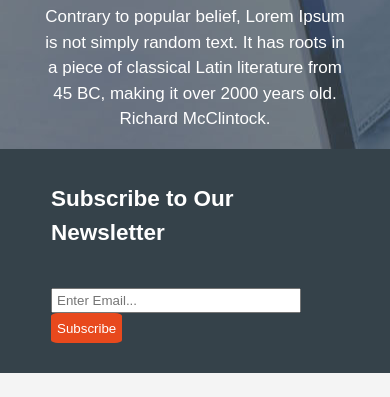
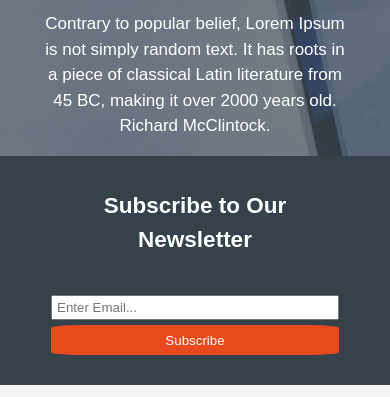
Before and after one commit to Shahbaz-Sadik/Acmi-Responsive-html-css, a plain HTML site: page index.html in a window 390 px wide. Shown: the part 441-838 px from the top of the page. Drawn offline with Linux system fonts and the light colour scheme.

Commit message:
responsive css

```diff
--- a/css/style.css
+++ b/css/style.css
@@ -193,3 +193,41 @@
     padding: 1px;
     margin-top: 20px;
 }
+
+
+
+/* meadia queries */
+
+/* Media Queries */
+@media(max-width: 768px){
+  header #branding,
+  header nav,
+  header nav li,
+  #newsletter h1,
+  #newsletter form,
+  #boxes .box,
+  article#main-col,
+  aside#sidebar{
+    float:none;
+    text-align:center;
+    width:100%;
+  }
+
+  header{
+    padding-bottom:20px;
+  }
+
+  #showcase h1{
+    margin-top:40px;
+  }
+
+  #newsletter button, .quote button{
+    display:block;
+    width:100%;
+  }
+
+  #newsletter form input[type="email"], .quote input, .quote textarea{
+    width:100%;
+    margin-bottom:5px;
+  }
+}
```
